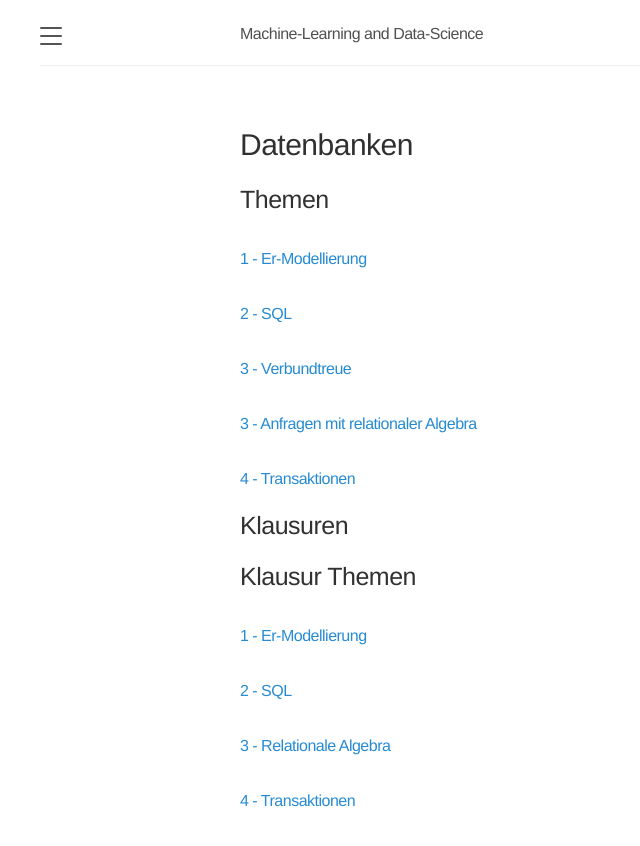
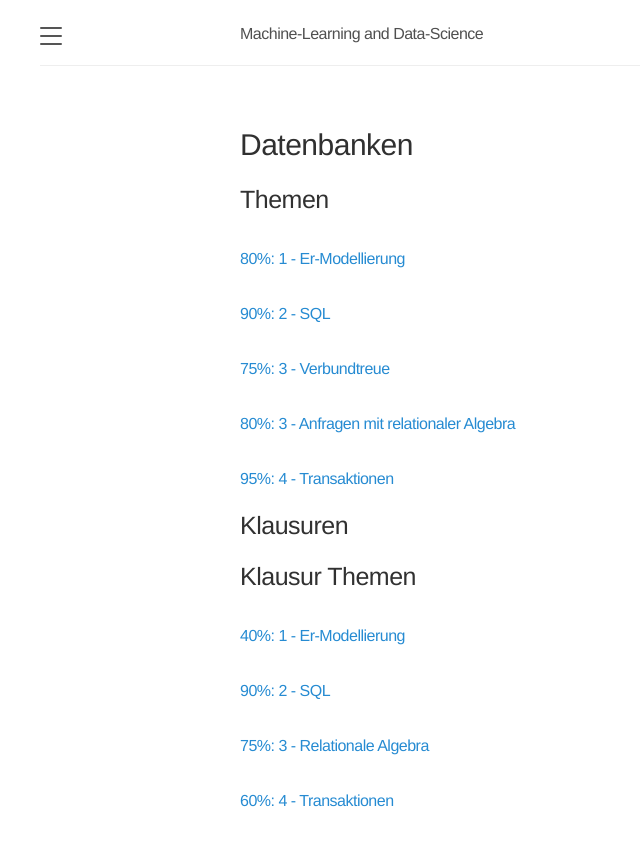
Before and after one commit to alessandrosantospirito/documentations, a Jekyll site: the page built from docs/datenbanken.md, in a window 1280 px wide. Shown: the top 846 px of the page, without its empty margins (0-640 px from the left). Built offline with Jekyll 4.4.1, drawn with Linux system fonts in a browser that asks for light colours; some web fonts are replaced.

Commit message:
Added percentage to know how far I am

```diff
--- a/docs/datenbanken.md
+++ b/docs/datenbanken.md
@@ -4,17 +4,17 @@ title: Datenbanken
 ---
 
 ## Themen
-### [1 - Er-Modellierung]({{ site.url }}/public/html/datenbanken/1_ER-Modellierung.html)
-### [2 - SQL]({{ site.url }}/public/html/datenbanken/2_SQL.html)
-### [3 - Verbundtreue]({{ site.url }}/public/html/datenbanken/3_Verbundtreue.html)
-### [3 - Anfragen mit relationaler Algebra]({{ site.url }}/public/html/datenbanken/3_Anfragen_relatioaleAlgebra.html)
-### [4 - Transaktionen]({{ site.url }}/public/html/datenbanken/4_Transaktionen.html)
+### [80%: 1 - Er-Modellierung]({{ site.url }}/public/html/datenbanken/1_ER-Modellierung.html)
+### [90%: 2 - SQL]({{ site.url }}/public/html/datenbanken/2_SQL.html)
+### [75%: 3 - Verbundtreue]({{ site.url }}/public/html/datenbanken/3_Verbundtreue.html)
+### [80%: 3 - Anfragen mit relationaler Algebra]({{ site.url }}/public/html/datenbanken/3_Anfragen_relatioaleAlgebra.html)
+### [95%: 4 - Transaktionen]({{ site.url }}/public/html/datenbanken/4_Transaktionen.html)
 
 ## Klausuren
 
 
 ## Klausur Themen
-### [1 - Er-Modellierung]({{ site.url }}/public/html/datenbanken/0_ER-Model.html)
-### [2 - SQL]({{ site.url }}/public/html/datenbanken/0_SQL.html)
-### [3 - Relationale Algebra]({{ site.url }}/public/html/datenbanken/0_Relationalealgebra.html)
-### [4 - Transaktionen]({{ site.url }}/public/html/datenbanken/0_Transaktionen.html)
+### [40%: 1 - Er-Modellierung]({{ site.url }}/public/html/datenbanken/0_ER-Model.html)
+### [90%: 2 - SQL]({{ site.url }}/public/html/datenbanken/0_SQL.html)
+### [75%: 3 - Relationale Algebra]({{ site.url }}/public/html/datenbanken/0_Relationalealgebra.html)
+### [60%: 4 - Transaktionen]({{ site.url }}/public/html/datenbanken/0_Transaktionen.html)
```
